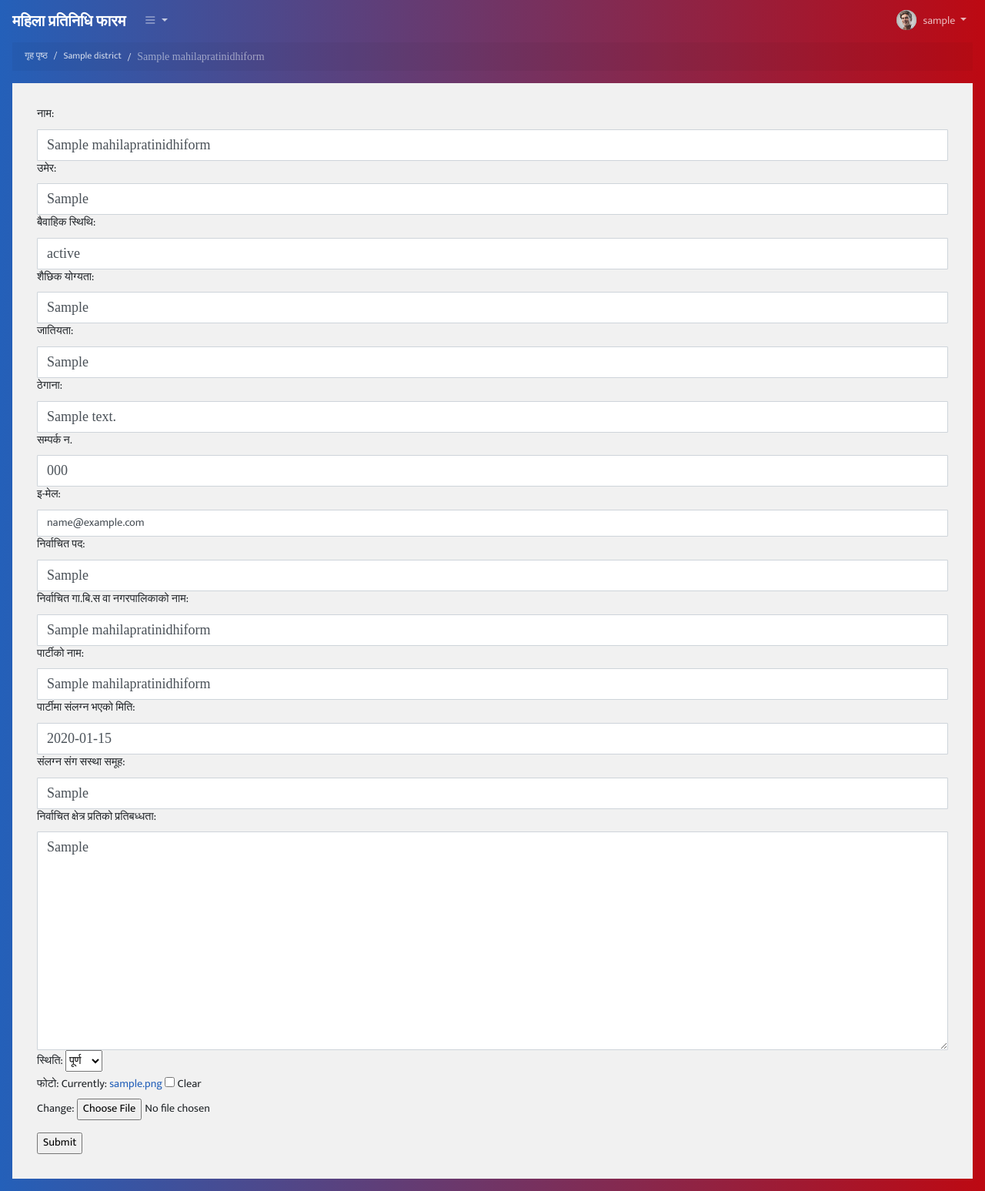
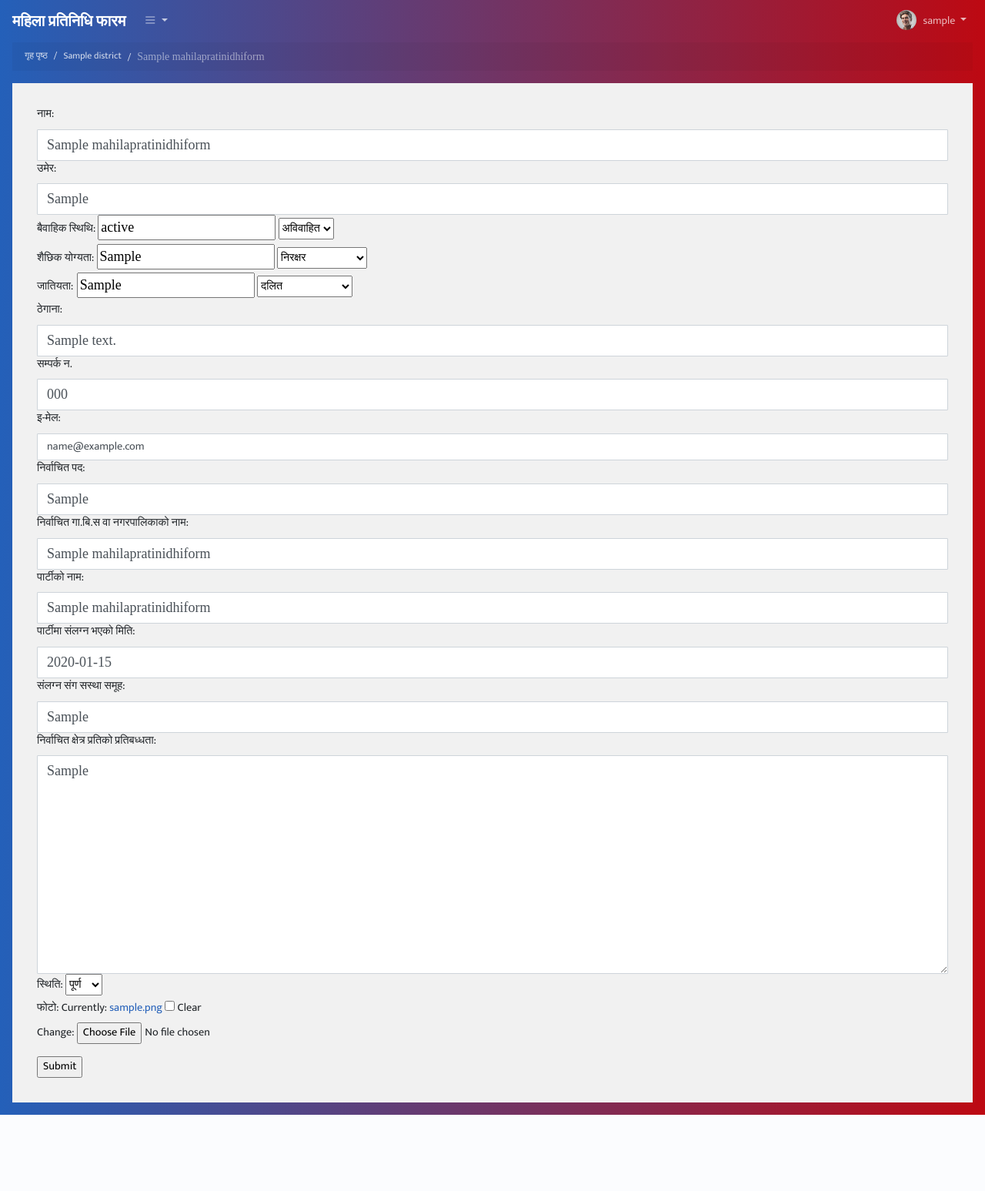
Before and after one commit to naxa-developers/MahilaPratinidhi, a Django app: page /mahila-pratinidhi-update/1/ in a window 1280 px wide. Shown: the whole page at 77% size. After the commit the page ends 1448 px from the top, so only its background shows below. Run offline with Django 3.2, Linux system fonts and the light colour scheme; a user stored in the database is signed in; tables that the repository leaves empty hold one stand-in row (values such as "Sample post"); some libraries are stand-ins or nearby versions.

Commit message:
field added

```diff
--- a/mahila_pratinidhi/core/forms.py
+++ b/mahila_pratinidhi/core/forms.py
@@ -11,12 +11,11 @@ class MahilaPratinidhiFormForm(forms.ModelForm):
 
 	def __init__(self, *args, **kwargs):
 		super(MahilaPratinidhiFormForm, self).__init__(*args, **kwargs)
-
 		self.fields['name'].widget.attrs.update({'style': 'font-family: preeti; font-size:18px', 'class': 'form-control'})
 		self.fields['age'].widget.attrs.update({'style': 'font-family: preeti; font-size:18px', 'class': 'form-control'})
-		self.fields['marital_status'].widget.attrs.update({'style': 'font-family: preeti; font-size:18px', 'class': 'form-control'})
-		self.fields['educational_qualification'].widget.attrs.update({'style': 'font-family: preeti; font-size:18px', 'class': 'form-control'})
-		self.fields['caste'].widget.attrs.update({'style': 'font-family: preeti; font-size:18px', 'class': 'form-control'})
+		# self.fields['marital_status'].widget.attrs.update({'style': 'font-family: preeti; font-size:18px', 'class': 'form-control'})
+		# self.fields['educational_qualification'].widget.attrs.update({'style': 'font-family: preeti; font-size:18px', 'class': 'form-control'})
+		# self.fields['caste'].widget.attrs.update({'style': 'font-family: preeti; font-size:18px', 'class': 'form-control'})
 		self.fields['address'].widget.attrs.update({'style': 'font-family: preeti; font-size:18px', 'class': 'form-control'})
 		self.fields['contact_number'].widget.attrs.update({'style': 'font-family: preeti; font-size:18px', 'class': 'form-control'})
 		self.fields['email'].widget.attrs.update({'class': 'form-control'})
--- a/mahila_pratinidhi/core/management/commands/load_mahila_pratinidhi_data.py
+++ b/mahila_pratinidhi/core/management/commands/load_mahila_pratinidhi_data.py
@@ -18,7 +18,7 @@ class Command(BaseCommand):
         df = pd.read_excel(sys.argv[3]).fillna(value='')
         data = [
             MahilaPratinidhiForm(
-				district = District.objects.get(id=154),
+				district = District.objects.get(id=76),
                 name=df['gfd'][row],
 				age=df['pd]/'][row],
 				marital_status=df['j}jflxs l:lYft'][row],
--- a/mahila_pratinidhi/core/models.py
+++ b/mahila_pratinidhi/core/models.py
@@ -4,6 +4,34 @@ BOOL_CHOICES = (
 	(True, 'पूर्ण'),
 	(False, 'अपूर्ण')
 	)
+
+MARITAL_CHOICES = (
+	('cljjflxt', 'अविवाहित'),
+	('ljjflxt', 'विवाहित'),
+	('Psn', 'एकल'),
+	('cGo', 'अन्य')
+	)
+
+EDUCATIONAL_QUALIFICATION_CHOICES = (
+										('lg/If/', 'निरक्षर'),
+										(';fIf/', 'साक्षर'),
+										('P;=Pn=;L= ', 'एस.एल.सी.'),
+										('!) @ jf ;f] ;/x', '१० + २ वा सो सरह'),
+										(':gfts', 'स्नातक'),
+										(':gfsf]]t/', 'स्नाकोतर'),
+										('lk=Pr=8L=', 'पि.एच.डी')
+
+									)
+
+CASTE_CHOICES = (
+					('blnt', 'दलित'),
+					('cflbaf;L÷hghftL', 'आदिबासी / जनजाती'),
+					('v; cfo{', 'खस आर्य'),
+					('dw];L ', 'मधेसी'),
+					('yf?', 'थारु'),
+					('d"l:nd', 'मुस्लिम'),
+					('cGo', 'अन्य')
+				)
 
 
 class District(models.Model):
@@ -18,8 +46,11 @@ class MahilaPratinidhiForm(models.Model):
 	name = models.CharField(max_length=300, verbose_name="नाम")
 	age = models.CharField(max_length=300, verbose_name="उमेर", blank=True)
 	marital_status = models.CharField(max_length=300, verbose_name="बैवाहिक स्थिथि", blank=True)
+	updated_marital_status = models.CharField(choices=MARITAL_CHOICES, blank=True, max_length=300, verbose_name="बैवाहिक स्थिथि")
 	educational_qualification = models.CharField(max_length=300, verbose_name="शैछिक योग्यता", blank=True)
+	updated_educational_qualification = models.CharField(choices=EDUCATIONAL_QUALIFICATION_CHOICES, blank=True, max_length=300, verbose_name="शैछिक योग्यता")
 	caste = models.CharField(max_length=300, verbose_name="जातियता", blank=True)
+	updated_caste = models.CharField(choices=CASTE_CHOICES, blank=True, max_length=300, verbose_name="जातियता")
 	address = models.CharField(max_length=300, verbose_name="ठेगाना", blank=True)
 	contact_number = models.CharField(max_length=300, verbose_name="सम्पर्क न.", blank=True)
 	email = models.EmailField(verbose_name="इ-मेल", blank=True)
--- a/mahila_pratinidhi/core/templates/core/mahila_pratinidhi_form.html
+++ b/mahila_pratinidhi/core/templates/core/mahila_pratinidhi_form.html
@@ -39,9 +39,25 @@
 
                                      {{ form.name.label_tag }} {{ form.name }}
                                      {{ form.age.label_tag }} {{ form.age }}
-                                     {{ form.marital_status.label_tag }} {{ form.marital_status }}
-                                     {{ form.educational_qualification.label_tag }} {{ form.educational_qualification }}
-                                     {{ form.caste.label_tag }} {{ form.caste }}
+                                    {% if object %}
+                                     {{ form.marital_status.label_tag }} <span style="font-family: preeti; font-size: 18px; ">{{ form.marital_status }}</span>
+                                        {{ form.updated_marital_status }}<br>
+                                        {% else %}
+                                       {{ form.updated_marital_status.label_tag }}  {{ form.updated_marital_status }}<br>
+                                  {% endif %}
+                                    {% if object %}
+                                     {{ form.educational_qualification.label_tag }} <span style="font-family: preeti; font-size: 18px">{{ form.educational_qualification }}</span>
+                                         {{ form.updated_educational_qualification }}<br>
+                                        {% else %}
+                                        {{ form.updated_educational_qualification.label_tag }} {{ form.updated_educational_qualification }}<br>
+                                    {% endif %}
+                                    {% if object %}
+
+                                        {{ form.caste.label_tag }}<span style="font-family: preeti; font-size: 18px"> {{ form.caste }}</span>
+                                        {{ form.updated_caste }}<br>
+                                        {% else %}
+                                       {{ form.updated_caste.label_tag }}  {{ form.updated_caste }}<br>
+                                    {% endif %}
                                      {{ form.address.label_tag }} {{ form.address }}
                                      {{ form.contact_number.label_tag }} {{ form.contact_number }}
                                      {{ form.email.label_tag }} {{ form.email }}
--- a/mahila_pratinidhi/core/views.py
+++ b/mahila_pratinidhi/core/views.py
@@ -135,7 +135,8 @@ class MahilaPratinidhiDashboardView(LoginRequiredMixin, TemplateView):
 		forms = MahilaPratinidhiForm.objects.filter(district_id=self.kwargs.get('district_id'))
 		status = self.request.GET.get('status')
 		district_id = self.kwargs.get('district_id')
-		district = District.objects.get(id=district_id)
+		# district = District.objects.get(id=district_id)
+		district = get_object_or_404(District, id=district_id)
 		status_choices = BOOL_CHOICES
 		if status:
 			forms = MahilaPratinidhiForm.objects.filter(district_id=self.kwargs.get('district_id'), status=status)
--- a/mahila_pratinidhi/mahila_pratinidhi/local_settings.py
+++ b/mahila_pratinidhi/mahila_pratinidhi/local_settings.py
@@ -3,7 +3,7 @@ from .settings import *
 DATABASES = {
     'default': {
         'ENGINE': 'django.db.backends.postgresql_psycopg2',
-        'NAME': 'mahila_pratinidhi',
+        'NAME': 'mahila_pratinidhi1',
         'USER': 'postgres',
         'PASSWORD': '',
         'HOST': '',
```
Also changed, not shown: mahila_pratinidhi/core/templates/core/mahila_pratinidhi_detail.html (+29 -6 lines), mahila_pratinidhi/core/migrations/0010_auto_20180801_1344.py (added), mahila_pratinidhi/core/migrations/0011_auto_20180801_1357.py (added), mahila_pratinidhi/core/migrations/0012_auto_20180801_1606.py (added).
